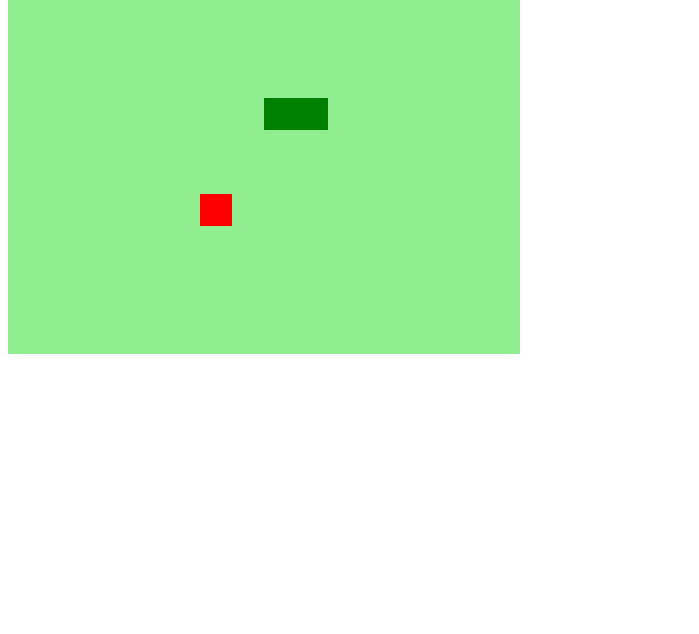
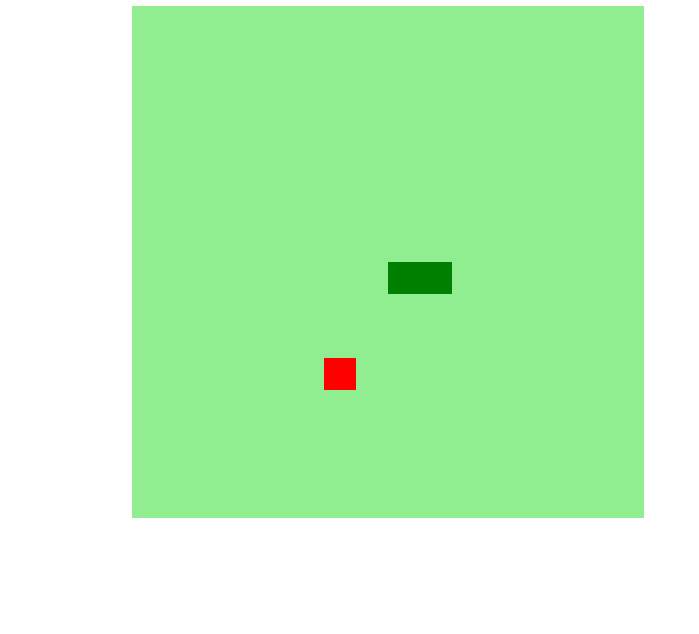
Before and after one commit to DanielPAnjos/snakegame, a plain HTML site: page index.html in a window 1280 px wide. Shown: the part 166-800 px from the top of the page, without its empty margins (0-699 px from the left). Drawn offline with Linux system fonts and the light colour scheme.

Commit message:
Definir o fim do jogo e adicionar estilizaçao ao body

```diff
--- a/index.html
+++ b/index.html
@@ -10,6 +10,7 @@
     <title>Snake Game</title>
 </head>
 <body>
+    <h1>SNAKE GAME</h1>
     <canvas id="snake" width="512" height="512"></canvas>
 
 
--- a/script.js
+++ b/script.js
@@ -49,7 +49,12 @@ function iniciarJogo(){
     if(snake[0].y > 15 * box && direction == "down") snake[0].y = 0;
     if(snake[0].y < 0 && direction == "up") snake[0].y = 16 * box;
 
-
+    for(i = 1; i < snake.length; i++){
+        if(snake[0].x == snake[i].x && snake[0].y == snake[i].y){
+            clearInterval(jogo);
+            alert('Game Over');
+        }
+    }
 
 
     criarBG();
--- a/style.css
+++ b/style.css
@@ -0,0 +1,11 @@
+body {
+    height: 95vh;
+    width: 95vh;
+
+    display: flex;
+    flex-direction: column;
+    align-items: center;
+    justify-content: center;
+
+    color: rgb(44, 139, 44);
+}
```
